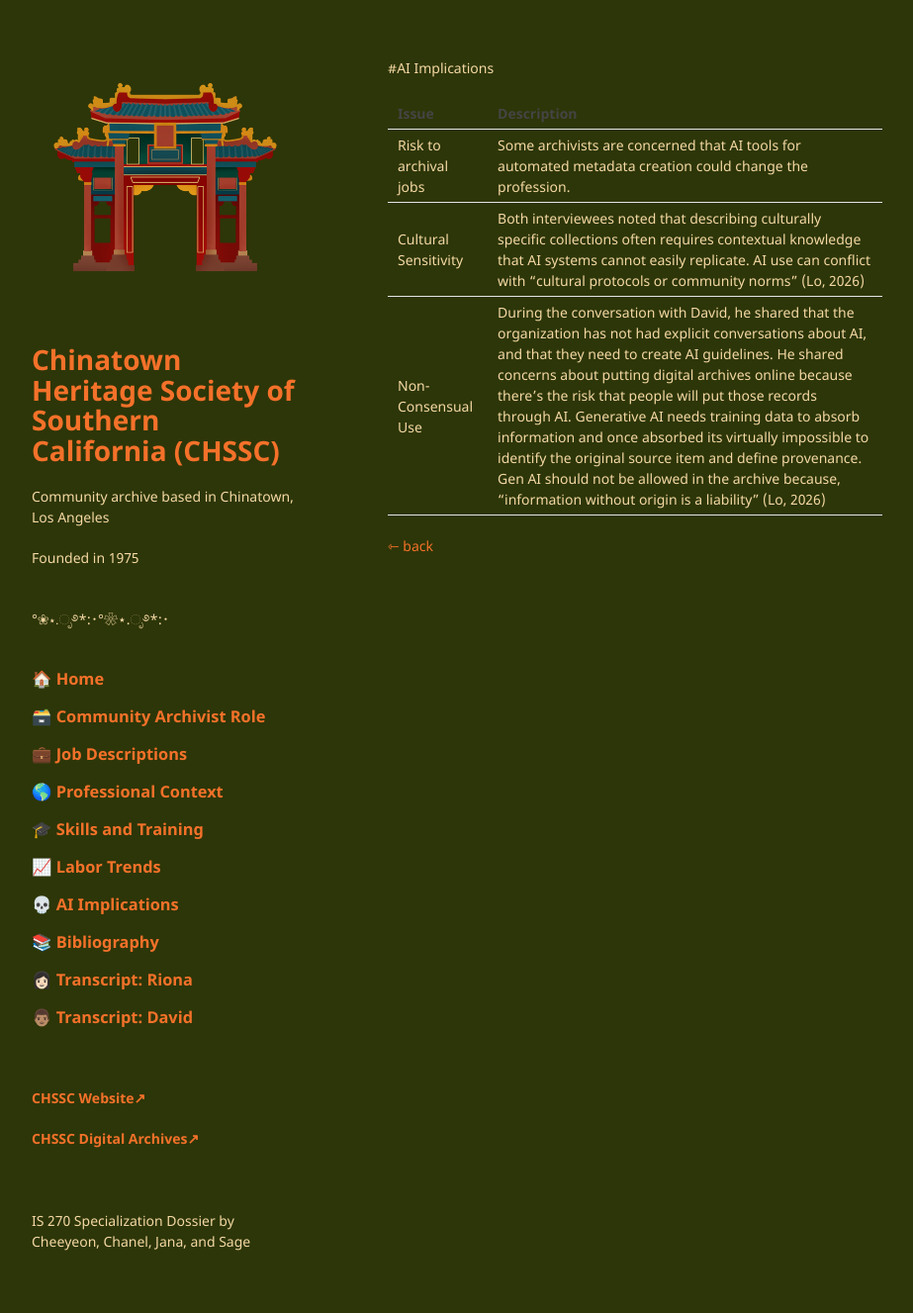
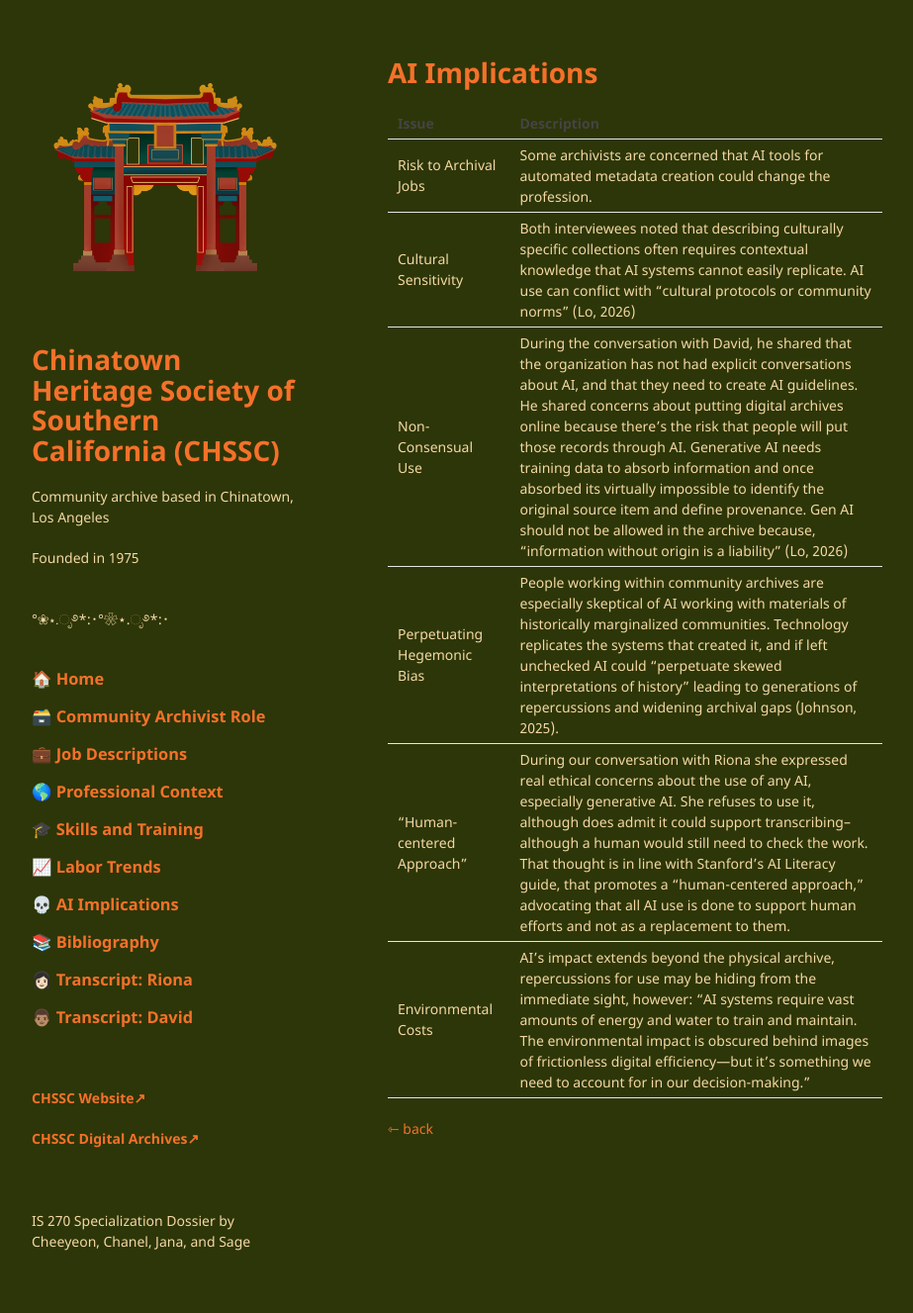
Before and after one commit to chaanelly/IS270-CHSSC, a Jekyll site: the page built from pages/AI-implications.md, in a window 1280 px wide. Shown: the whole page at 99% size, without its empty margins (178-1101 px from the left). Built offline with Jekyll 4.4.1, drawn with Linux system fonts in a browser that asks for light colours; our own code applies the rules of GitHub Pages for plain Markdown files.

Commit message:
Update AI-implications.md

```diff
--- a/pages/AI-implications.md
+++ b/pages/AI-implications.md
@@ -1,10 +1,13 @@
-#AI Implications
+# AI Implications
 
 | Issue  | Description  |
 | ---  | ---  |
-| Risk to archival jobs  | Some archivists are concerned that AI tools for automated metadata creation could change the profession.  |
+| Risk to Archival Jobs  | Some archivists are concerned that AI tools for automated metadata creation could change the profession.  |
 | Cultural Sensitivity  | Both interviewees noted that describing culturally specific collections often requires contextual knowledge that AI systems cannot easily replicate. AI use can conflict with “cultural protocols or community norms” (Lo, 2026)  |
 | Non-Consensual Use  | During the conversation with David, he shared that the organization has not had explicit conversations about AI, and that they need to create AI guidelines. He shared concerns about putting digital archives online because there's the risk that people will put those records through AI. Generative AI needs training data to absorb information and once absorbed its virtually impossible to identify the original source item and define provenance. Gen AI should not be allowed in the archive because, “information without origin is a liability” (Lo, 2026)  |
+| Perpetuating Hegemonic Bias | People working within community archives are especially skeptical of AI working with materials of historically marginalized communities. Technology replicates the systems that created it, and if left unchecked AI could “perpetuate skewed interpretations of history” leading to generations of repercussions and widening archival gaps (Johnson, 2025).  |
+| “Human-centered Approach”  | During our conversation with Riona she expressed real ethical concerns about the use of any AI, especially generative AI. She refuses to use it, although does admit it could support transcribing–although a human would still need to check the work. That thought is in line with Stanford’s AI Literacy guide, that promotes a “human-centered approach,” advocating that all AI use is done to support human efforts and not as a replacement to them.  |
+| Environmental Costs  | AI’s impact extends beyond the physical archive, repercussions for use may be hiding from the immediate sight, however: “AI systems require vast amounts of energy and water to train and maintain. The environmental impact is obscured behind images of frictionless digital efficiency—but it’s something we need to account for in our decision-making.”  |
 
 
 
```
